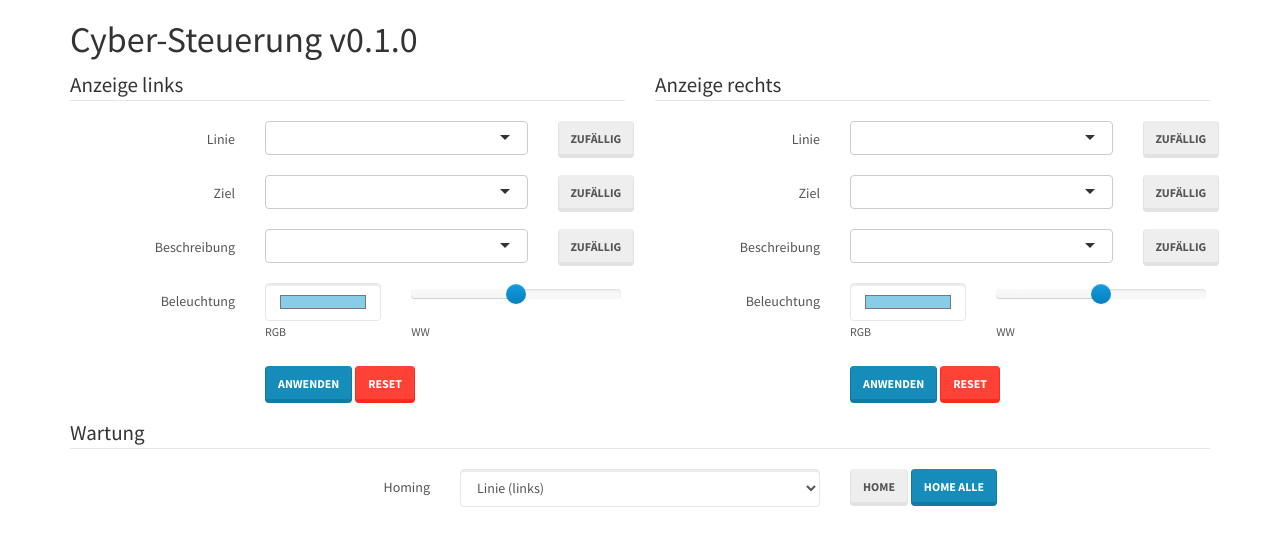
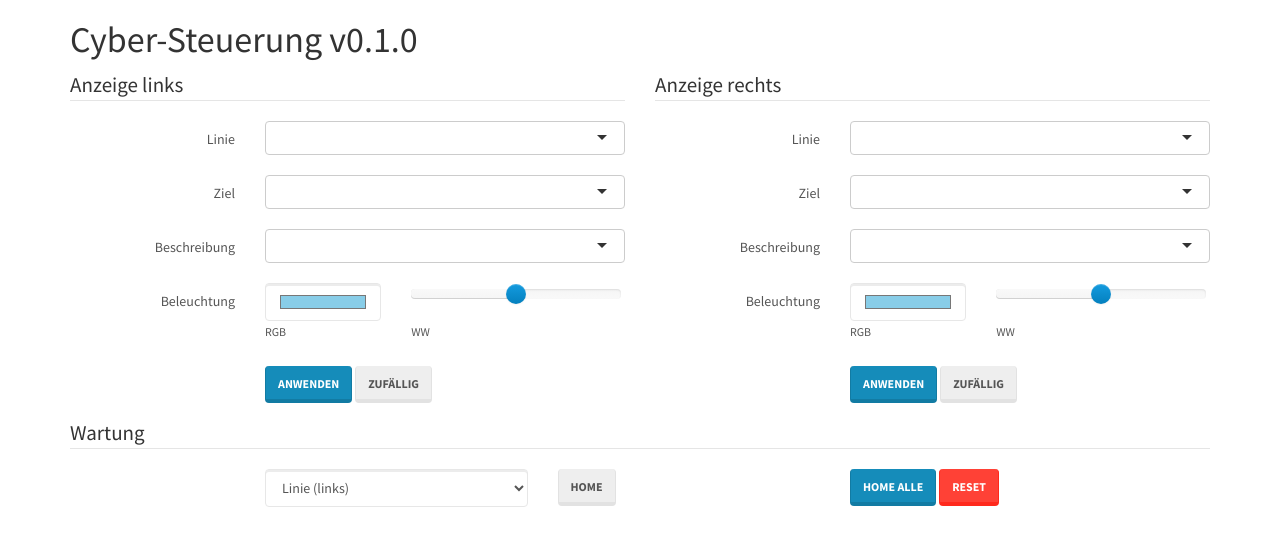
Before and after one commit to c-base/db-fallblattanzeige-web, a Flask app: page / in a window 1280 px wide. Shown: the top 546 px of the page. Run offline with Flask 2, Linux system fonts and the light colour scheme; some libraries are stand-ins or nearby versions.

Commit message:
now with more style!

```diff
--- a/static/js/cugcontrol.js
+++ b/static/js/cugcontrol.js
@@ -28,7 +28,7 @@ socket.on('reset', function(json) {
 socket.on('update', function (json) {
     console.log('updating interface');
     $.each(json, function(leaf, leafdata) {
-        $("#" + leaf).val(leafdata);
+        $('#' + leaf)[0].selectize.setValue(leafdata);
     });
     // TODO: update LED controls
 });
--- a/templates/index.html
+++ b/templates/index.html
@@ -43,35 +43,26 @@
 
                             <div class="form-group">
                                 <label class="col-md-4 control-label" for="lineLeft">Linie</label>
-                                <div class="col-md-6">
+                                <div class="col-md-8">
                                     <select id="lineLeft" name="lineLeft" class="form-control">
                                     </select><!-- #line1 /.form-control -->
-                                </div><!-- /.col-md-4 -->
-                                <div class="col-md-2">
-                                    <button id="lineLeftRand" name="lineLeftRand" class="btn btn-default">Zufällig</button>
-                                </div><!-- /.col-md-2 -->
+                                </div><!-- /.col-md-8 -->
                             </div><!-- /.form-group -->
 
                             <div class="form-group">
                                 <label class="col-md-4 control-label" for="destLeft">Ziel</label>
-                                <div class="col-md-6">
+                                <div class="col-md-8">
                                     <select id="destLeft" name="destLeft" class="form-control">
                                     </select><!-- #selectbasic /.form-control -->
-                                </div><!-- /.col-md-4 -->
-                                <div class="col-md-2">
-                                    <button id="destLeftRand" name="destLeftRand" class="btn btn-default">Zufällig</button>
-                                </div><!-- /.col-md-2 -->
+                                </div><!-- /.col-md-8 -->
                             </div><!-- /.form-group -->
 
                             <div class="form-group">
                                 <label class="col-md-4 control-label" for="descLeft">Beschreibung</label>
-                                <div class="col-md-6">
+                                <div class="col-md-8">
                                     <select id="descLeft" name="descLeft" class="form-control">
                                     </select><!-- #selectbasic /.form-control -->
-                                </div><!-- /.col-md-4 -->
-                                <div class="col-md-2">
-                                    <button id="descLeftRand" name="descLeftRand" class="btn btn-default">Zufällig</button>
-                                </div><!-- /.col-md-2 -->
+                                </div><!-- /.col-md-8 -->
                             </div><!-- /.form-group -->
 
                             <div class="form-group">
@@ -94,7 +85,7 @@
                                 <label class="col-md-4 control-label" for="signLeftActions"></label>
                                 <div class="col-md-8">
                                     <button id="signLeftGo" name="signLeftActions" class="btn btn-primary">Anwenden</button>
-                                    <button id="signLeftReset" name="signLeftActions" class="btn btn-danger">Reset</button>
+                                    <button id="randLeft" name="randLeft" class="btn btn-default">Zufällig</button>
                                 </div><!-- /.col-md-4 -->
                             </div><!-- /.form-group -->
                         </fieldset>
@@ -107,35 +98,26 @@
 
                             <div class="form-group">
                                 <label class="col-md-4 control-label" for="lineRight">Linie</label>
-                                <div class="col-md-6">
+                                <div class="col-md-8">
                                     <select id="lineRight" name="lineRight" class="form-control">
                                     </select><!-- #line2 /.form-control -->
-                                </div><!-- /.col-md-4 -->
-                                <div class="col-md-2">
-                                    <button id="lineRightRand" name="lineRightRand" class="btn btn-default">Zufällig</button>
-                                </div><!-- /.col-md-2 -->
+                                </div><!-- /.col-md-8 -->
                             </div><!-- /.form-group -->
 
                             <div class="form-group">
                                 <label class="col-md-4 control-label" for="destRight">Ziel</label>
-                                <div class="col-md-6">
+                                <div class="col-md-8">
                                     <select id="destRight" name="destRight" class="form-control">
                                     </select><!-- #selectbasic /.form-control -->
-                                </div><!-- /.col-md-4 -->
-                                <div class="col-md-2">
-                                    <button id="destRightRand" name="destRightRand" class="btn btn-default">Zufällig</button>
-                                </div><!-- /.col-md-2 -->
+                                </div><!-- /.col-md-8 -->
                             </div><!-- /.form-group -->
 
                             <div class="form-group">
                                 <label class="col-md-4 control-label" for="descRight">Beschreibung</label>
-                                <div class="col-md-6">
+                                <div class="col-md-8">
                                     <select id="descRight" name="descRight" class="form-control">
                                     </select><!-- #selectbasic /.form-control -->
-                                </div><!-- /.col-md-4 -->
-                                <div class="col-md-2">
-                                    <button id="descRightRand" name="descRightRand" class="btn btn-default">Zufällig</button>
-                                </div><!-- /.col-md-2 -->
+                                </div><!-- /.col-md-8 -->
                             </div><!-- /.form-group -->
 
                             <div class="form-group">
@@ -158,7 +140,7 @@
                                 <label class="col-md-4 control-label" for="signRightActions"></label>
                                 <div class="col-md-8">
                                     <button id="signRightGo" name="signRightActions" class="btn btn-primary">Anwenden</button>
-                                    <button id="signRightReset" name="signRightActions" class="btn btn-danger">Reset</button>
+                                    <button id="randRight" name="randRight" class="btn btn-default">Zufällig</button>
                                 </div><!-- /.col-md-4 -->
                             </div><!-- /.form-group -->
                         </fieldset>
@@ -172,8 +154,7 @@
                             <legend>Wartung</legend>
 
                             <div id="maintenance" class="form-group">
-                                <label class="col-md-4 control-label" for="homeAll">Homing</label>
-                                <div class="col-md-4">
+                                <div class="col-md-3 col-md-offset-2">
                                     <select id="homeSingleSelect" name="homeSingleSelect" class="form-control">
                                         <option value="lineleft">Linie (links)</option>
                                         <option value="lineright">Linie (rechts)</option>
@@ -182,10 +163,13 @@
                                         <option value="descleft">Beschreibung (links)</option>
                                         <option value="descright">Beschreibung (rechts)</option>
                                     </select><!-- #selectbasic /.form-control -->
-                                </div><!-- /.col-md-4 -->
-                                <div class="col-md-2">
+                                </div><!-- /.col-md-3 -->
+                                <div class="col-md-1">
                                     <button id="homeOne" name="homeOne" type="submit" class="btn btn-default">Home</button>
+                                </div><!-- /.col-md-1 -->
+                                <div class="col-md-4 col-md-offset-2">
                                     <button id="homeAll" name="homeAll" type="button" class="btn btn-primary">Home alle</button>
+                                    <button id="Reset" name="reset" type="button" class="btn btn-danger">Reset</button>
                                 </div><!-- /.col-md-4 -->
                             </div><!-- /.form-group -->
                         </fieldset>
```
